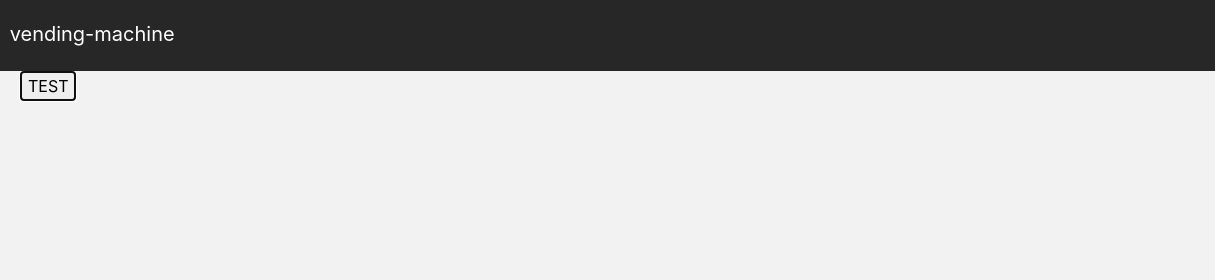
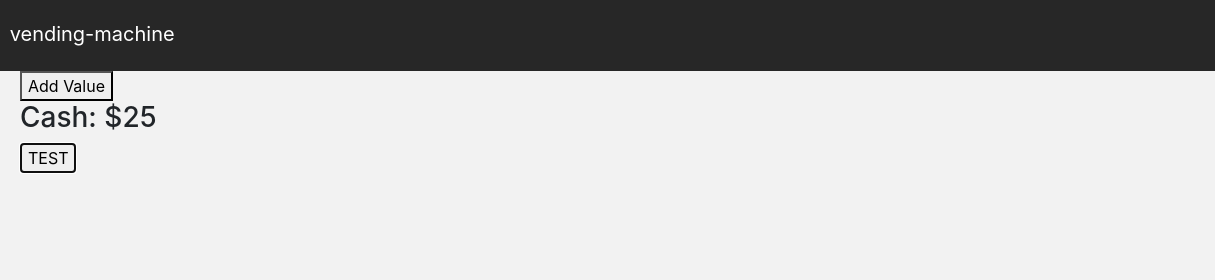
Before and after one commit to CyberTomB/vending-machine, a website: page index.html in a window 1280 px wide. Both pictures are taken after a click on the button "TEST". Shown: the top 280 px of the page, 65-1280 px from the left. Drawn offline with nearby package versions, Linux system fonts and the light colour scheme.

Commit message:
button that makes number on the page go up

```diff
--- a/app/AppState.js
+++ b/app/AppState.js
@@ -5,8 +5,10 @@ import { isValidProp } from "./Utils/isValidProp.js"
 
 class AppState extends EventEmitter {
    /** @type {Value[]} */
-  snack = new Snack('snickers', 100)
+   snickers = new Snack('snickers', 100)
    values = []
+
+   cash = 0
 }
 
 export const ProxyState = new Proxy(new AppState(), {
--- /dev/null
+++ b/app/Controllers/CashController.js
@@ -0,0 +1,18 @@
+import { ProxyState } from "../AppState.js";
+import { cashService } from "../Services/CashServices.js";
+
+function _drawCash() {
+   let cash = ProxyState.cash
+   document.getElementById('cash').innerText = `Cash: $${cash.toString()}`
+}
+
+export default class CashController {
+   constructor() {
+      _drawCash()
+   }
+
+   addQuarter() {
+      cashService.addQuarter()
+      _drawCash()
+   }
+}
--- a/app/Controllers/VendsController.js
+++ b/app/Controllers/VendsController.js
@@ -1,7 +1,7 @@
 import { ProxyState } from "../AppState.js"
 import { vendsService } from "../Services/VendsService.js"
 
-export class VendsController {
+export default class VendsController {
    test() {
       vendsService.vend()
    }
--- a/app/Models/Snacks.js
+++ b/app/Models/Snacks.js
@@ -1,4 +1,4 @@
-export class Snack {
+export default class Snack {
    constructor(name, price) {
       this.name = name;
       this.price = price;
--- /dev/null
+++ b/app/Services/CashServices.js
@@ -0,0 +1,9 @@
+import { ProxyState } from "../AppState.js";
+
+class CashSerivces {
+   addQuarter() {
+      ProxyState.cash += 25
+   }
+}
+
+export const cashService = new CashSerivces()
--- a/app/Services/VendsService.js
+++ b/app/Services/VendsService.js
@@ -1,4 +1,4 @@
-import { ProxyState } from "../AppState";
+import { ProxyState } from "../AppState.js";
 
 class VendsService {
    vend() {
--- a/app/main.js
+++ b/app/main.js
@@ -1,9 +1,11 @@
+import CashController from "./Controllers/CashController.js";
 import ValuesController from "./Controllers/ValuesController.js";
 import VendsController from "./Controllers/VendsController.js";
 
 class App {
   valuesController = new ValuesController();
   vendsController = new VendsController();
+  cashController = new CashController();
 }
 
 window["app"] = new App();
--- a/index.html
+++ b/index.html
@@ -23,7 +23,8 @@
     </header>
     <main class="container">
         <div id="app"></div>
-        <button onclick="app.vendsController.text()">TEST</button>
+        <h3 id="cash">Cash: $0.00</h3>
+        <button onclick="app.cashController.addQuarter()">TEST</button>
     </main>
     <footer class="bg-dark text-light">
         <div class="text-center">
```
Lines whose indentation alone changed are shown as unchanged.
